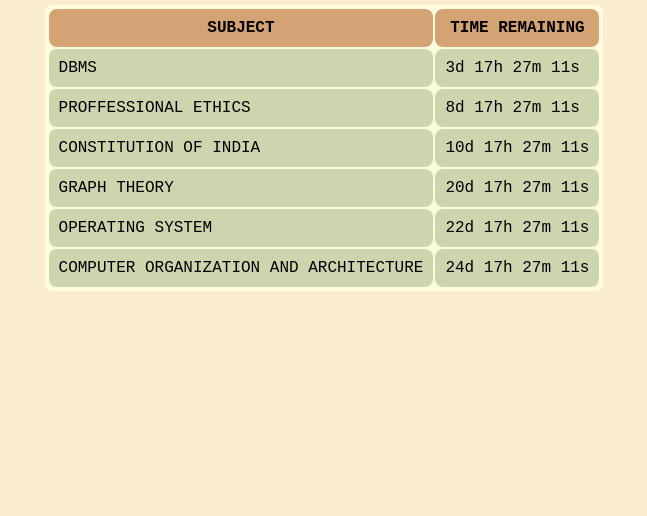
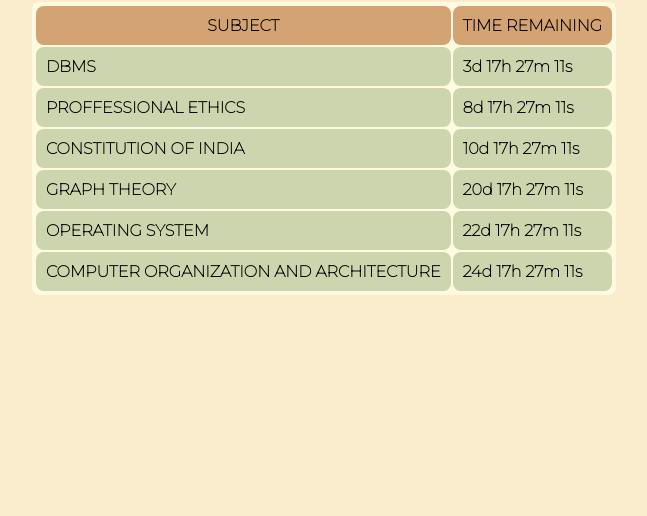
Before and after one commit to 13X02/S4-TT, a plain HTML site: page index.html in a window 1280 px wide. Shown: the part 300-816 px from the top of the page, without its empty margins (324-971 px from the left). Drawn offline with Linux system fonts and the light colour scheme.

Commit message:
font changed

```diff
--- a/index.html
+++ b/index.html
@@ -5,6 +5,9 @@
     <meta http-equiv="X-UA-Compatible" content="IE=edge">
     <meta name="viewport" content="width=device-width, initial-scale=1.0">
     <title>S4 CS TT</title>
+    <link rel="preconnect" href="https://fonts.googleapis.com">
+    <link rel="preconnect" href="https://fonts.gstatic.com" crossorigin>
+    <link href="https://fonts.googleapis.com/css2?family=Bebas+Neue&family=Montserrat:wght@100&display=swap" rel="stylesheet">
     <link rel="stylesheet" href="style.css">
 </head>
 <body>
--- a/style.css
+++ b/style.css
@@ -6,7 +6,7 @@ body{
     width: 100%;
     background-color:#faedcd;
     flex-direction: column;
-    font-family: 'Courier New', Courier, monospace;
+    font-family: 'Montserrat', sans-serif;
 }
 table{
     background-color: #fefae0;
@@ -16,7 +16,7 @@ table{
 }
 td,th{
     padding: 10px;
-    font-family: 'Courier New', Courier, monospace;
+    font-family: 'Montserrat', sans-serif;
     border-radius:8px ;
     border-right: 0px;
 }
@@ -25,4 +25,6 @@ th{
 }
 td{
     background-color: #ccd5ae;
+    font-weight: 800;
+
 }
```
